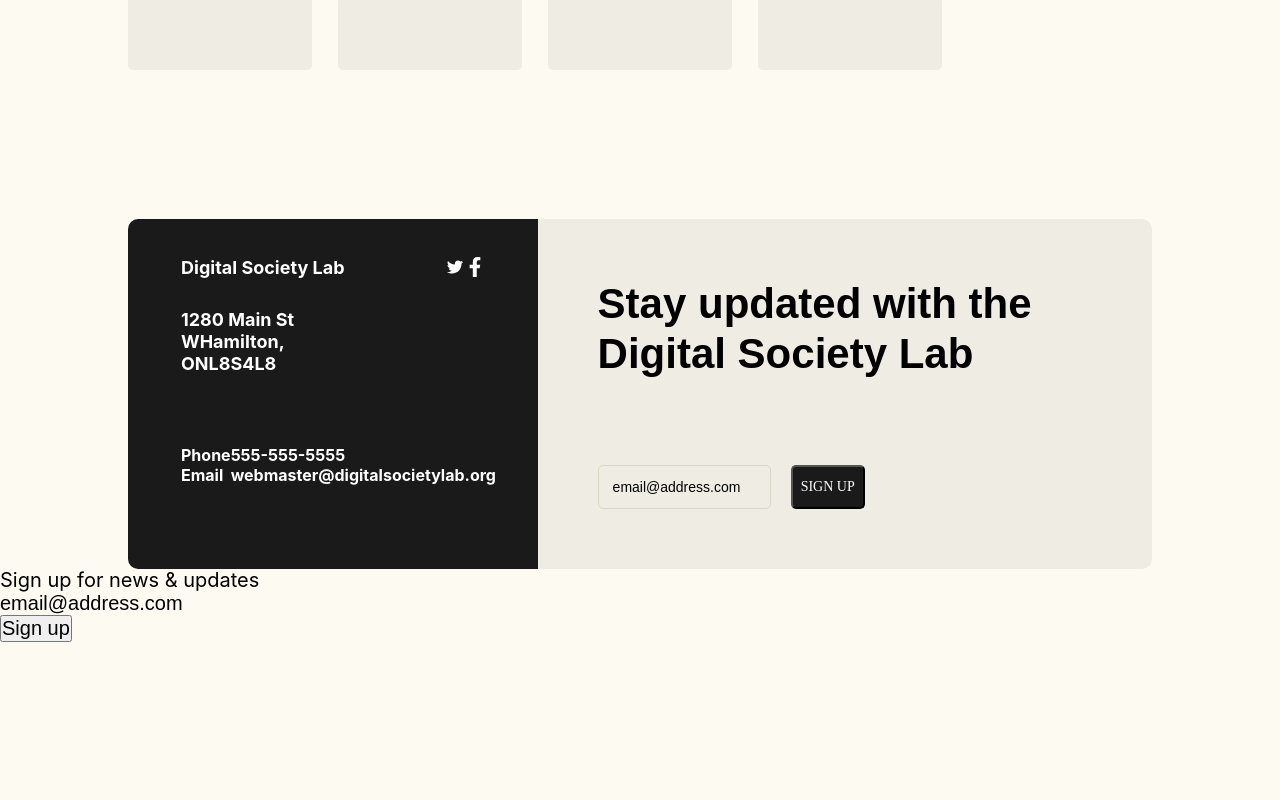
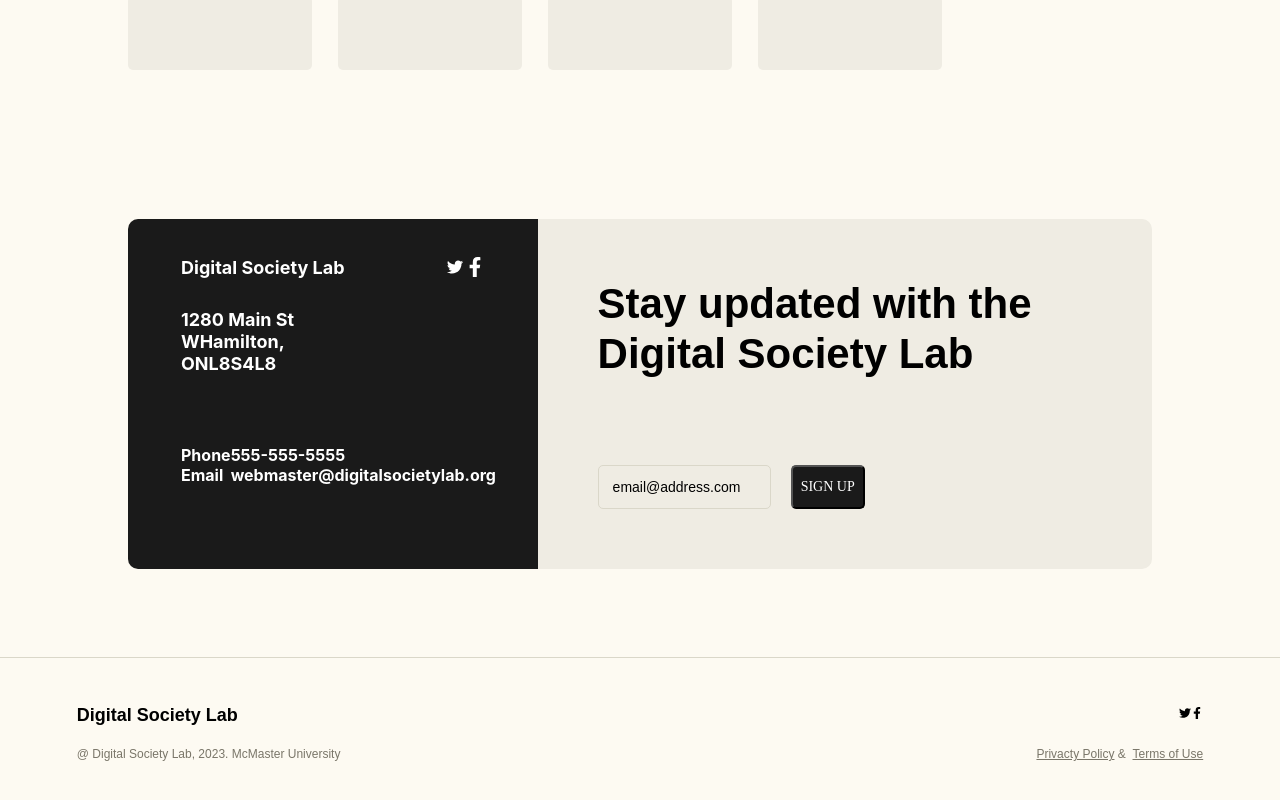
Before and after one commit to DSL-Project/dsl-project, a React (Create React App) app: page / in a window 1280 px wide. Shown: the part 1548-2348 px from the top of the page. Before the commit the page ends 2190 px from the top, so only its background shows below. Built offline with nearby package versions, Linux system fonts and the light colour scheme; no server answers; a web font is replaced by a local one.

Commit message:
modified and styled footer

```diff
--- a/src/App.scss
+++ b/src/App.scss
@@ -10,7 +10,7 @@
 @import "./styles/announcement.scss";
 @import "./styles/projectsCarousel.scss";
 @import "./styles/home.scss";
-// @import './styles/footer.scss';
+@import "./styles/footer.scss";
 // @import './styles/mobile.scss';
 // @import './styles/people.scss';
 // @import './styles/person.scss';
--- a/src/components/Footer/Footer.js
+++ b/src/components/Footer/Footer.js
@@ -1,23 +1,26 @@
+import { FaTwitter, FaFacebookF } from "react-icons/fa";
 function Footer() {
   return (
     <footer className="footer">
-      {/* <a href="@DigSocietyLab">Follow the Lab on Twitter</a> */}
-      <form action="" method="post">
-        <label htmlFor="bd-email">Sign up for news & updates</label>
-        <div className="email-inputs">
-          <input
-            type="email"
-            name="email"
-            id="bd-email"
-            placeholder="email@address.com"
-            autoComplete="off"
-          />
-          <input type="hidden" name="tag" value="placeholder-signup" />
-          <button>Sign up</button>
-          {/* <input type="hidden" value="1" name="embed" />
-          <input type="submit" value="Sign up" /> */}
+      <div className="footer-wrapper">
+        <div className="logo-media">
+          <p className="bold-18">Digital Society Lab</p>
+          <div className="media-container">
+            <FaTwitter />
+            <FaFacebookF />
+          </div>
         </div>
-      </form>
+        <div className="copyright-terms">
+          <p className="copyright">
+            @ Digital Society Lab, 2023. McMaster University
+          </p>
+          <p className="terms">
+            <a href="/">Privacty Policy</a>
+            &nbsp;& &nbsp;
+            <a href="/">Terms of Use</a>
+          </p>
+        </div>
+      </div>
     </footer>
   );
 }
--- a/src/pages/Training/Training.js
+++ b/src/pages/Training/Training.js
@@ -1,5 +1,5 @@
 import React from "react";
-import { Link } from "react-router-dom";
+
 import { useGlobalContext } from "../../appContext";
 import Banner from "../../components/Banner/Banner";
 
--- a/src/styles/footer.scss
+++ b/src/styles/footer.scss
@@ -1,15 +1,42 @@
 .footer {
-  padding: 20px 0;
-  background-color: $darker-tan;
-  margin-top: auto;
+  width: 100%;
+  background-color: $neutral-100;
+  border-top: 1px solid $neutral-400;
 }
-.footer form {
+.footer-wrapper {
+  width: 88%;
+  margin: 0 auto;
+  padding: 2.3rem 0;
   display: flex;
-  justify-content: flex-end;
-  gap: 1rem;
-  padding: 0 1rem;
+  flex-direction: column;
+  gap: 1.1rem;
 }
-.email-inputs {
+
+.logo-media,
+.copyright-terms {
   display: flex;
-  gap: 1rem;
+  justify-content: space-between;
+  font-size: 0.6rem;
+  font-family: Arial, Helvetica, sans-serif;
+  // this is just a placeholder for Circular Air Pro
+  font-weight: 500;
 }
+
+.logo-media {
+  align-items: center;
+}
+
+.copyright-terms {
+  color: $neutral-500;
+}
+.copyright-terms a {
+  text-decoration: underline;
+  display: inline;
+}
+
+@media (max-width: 375px) {
+  .copyright-terms {
+    flex-direction: column;
+    gap: 0.35rem;
+  }
+}
--- a/src/styles/home.scss
+++ b/src/styles/home.scss
@@ -1,6 +1,7 @@
 .home-wrapper {
   width: 80%;
   margin: 0 auto;
+  padding-bottom: 4.4rem;
 }
 
 .welcome-container {
```
